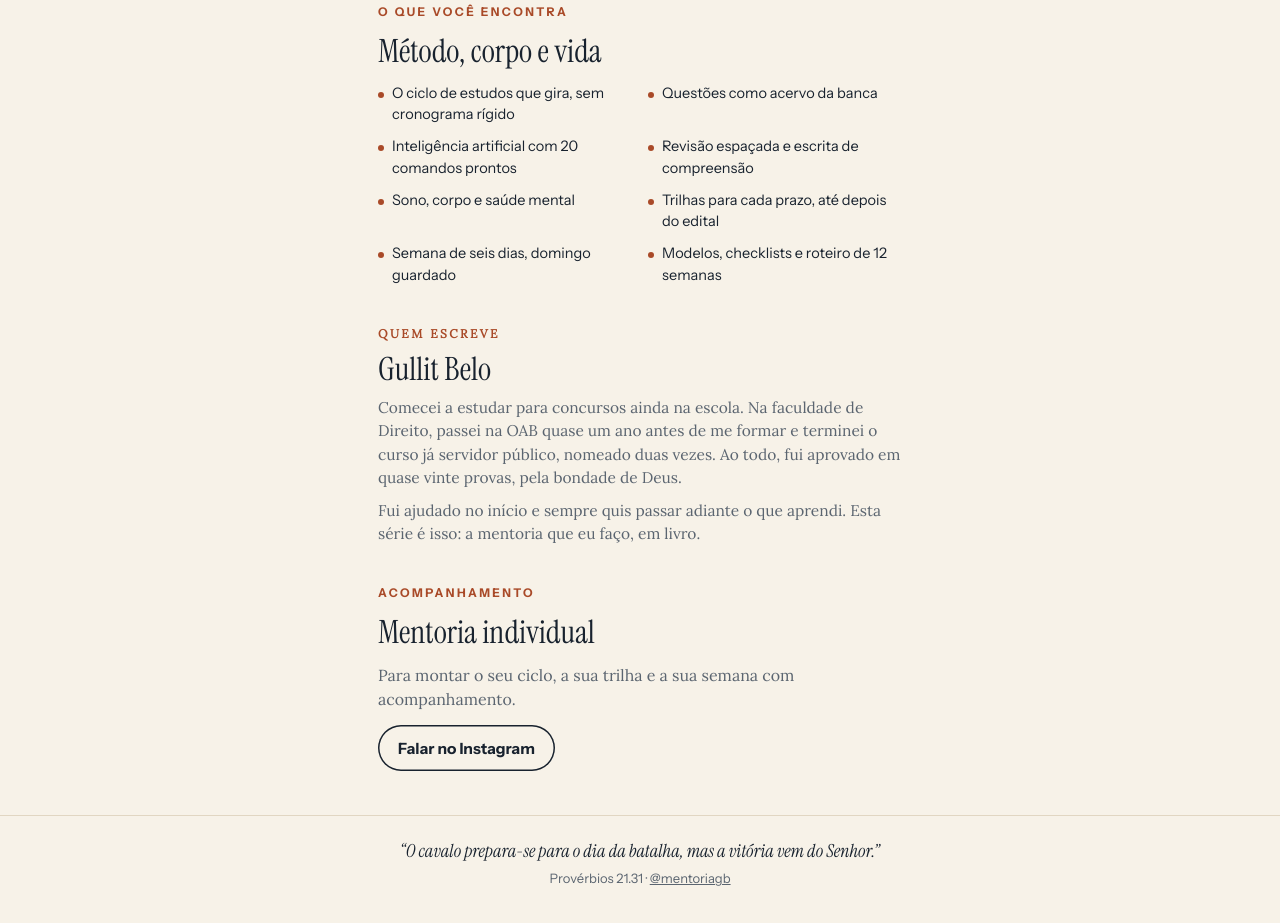
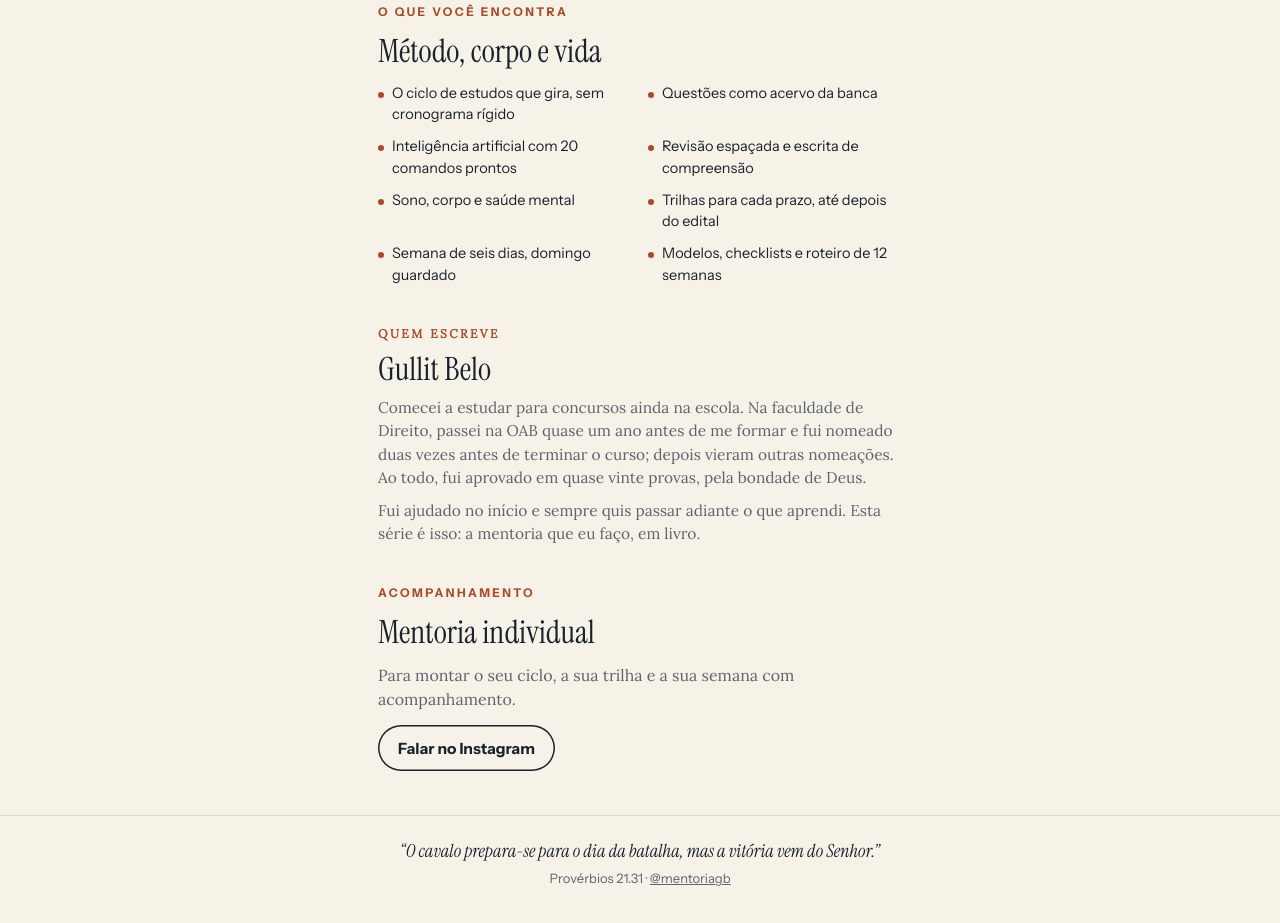
Before and after one commit to gbelovaidarcerto-design/fazer-ja-e-o-resultado, a plain HTML site: page index.html in a window 1280 px wide. Shown: the part 1926-2849 px from the top of the page. Drawn offline with Linux system fonts and the light colour scheme.

Commit message:
Corrige nomeações na seção do autor
Co-Authored-By: Claude Opus 5.5 <noreply@anthropic.com>

```diff
--- a/index.html
+++ b/index.html
@@ -224,7 +224,7 @@ footer .verso{font-family:var(--serif);font-style:italic;font-size:18px;color:va
     <section class="secao sobre" aria-labelledby="t-autor">
       <p class="eyebrow">Quem escreve</p>
       <h2 id="t-autor">Gullit Belo</h2>
-      <p>Comecei a estudar para concursos ainda na escola. Na faculdade de Direito, passei na OAB quase um ano antes de me formar e terminei o curso já servidor público, nomeado duas vezes. Ao todo, fui aprovado em quase vinte provas, pela bondade de Deus.</p>
+      <p>Comecei a estudar para concursos ainda na escola. Na faculdade de Direito, passei na OAB quase um ano antes de me formar e fui nomeado duas vezes antes de terminar o curso; depois vieram outras nomeações. Ao todo, fui aprovado em quase vinte provas, pela bondade de Deus.</p>
       <p>Fui ajudado no início e sempre quis passar adiante o que aprendi. Esta série é isso: a mentoria que eu faço, em livro.</p>
     </section>
 
```
